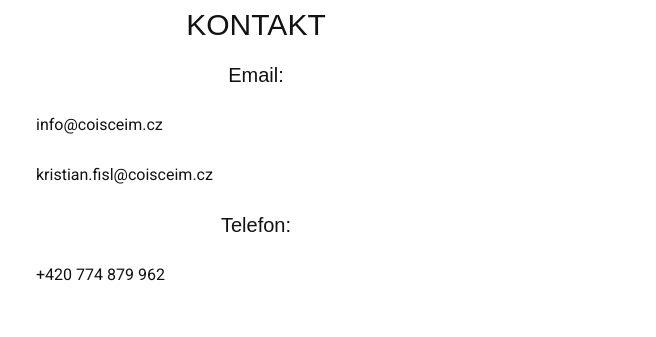
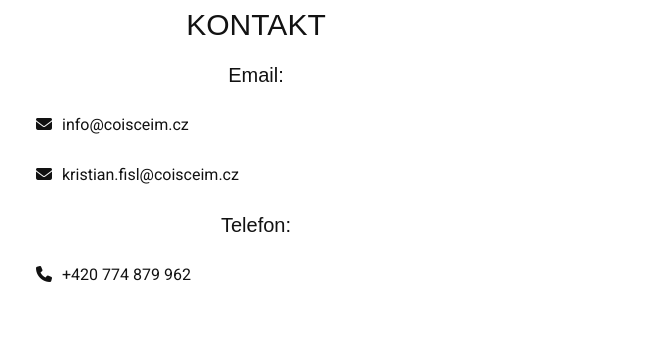
Before and after one commit to hamags/zaverecny_projekt, an Eleventy site: page kontakt.html in a window 1280 px wide. Shown: the part 150-487 px from the top of the page, 624-1280 px from the left. Built offline with nearby package versions, Linux system fonts and the light colour scheme; Eleventy itself is replaced by a stand-in of ours; files that its build step writes are made by us from their sources; a web font is replaced by a local one.

Commit message:
kontakt-ikonky

```diff
--- a/kontakt.html
+++ b/kontakt.html
@@ -9,13 +9,13 @@ title: Kontakt
 
         <div class="email">
             <h2>Email:</h2>
-                <a href="mailto:info@coisceim.cz">info@coisceim.cz</a>
-                <a href="mailto:kristian.fisl@coisceim.cz">kristian.fisl@coisceim.cz</a>
+            <a href="mailto:info@coisceim.cz"> <i class="fa-solid fa-envelope"></i>info@coisceim.cz</a>
+            <a href="mailto:kristian.fisl@coisceim.cz"><i class="fa-solid fa-envelope"></i>kristian.fisl@coisceim.cz</a>
         </div>
 
         <div class="telefon">
             <h2>Telefon:</h2>
-                <a href="tel:+420774879962">+420 774 879 962</a>
+            <a href="tel:+420774879962"><i class="fa-solid fa-phone"></i>+420 774 879 962</a>
         </div>
 
         <div class="social">
--- a/scss/_contact.scss
+++ b/scss/_contact.scss
@@ -23,6 +23,16 @@
 .contact-right .social {
     display: flex;
 
+}
+
+.contact-right {
+    .fa-envelope{
+    padding-right: 10px;
+}
+
+    .fa-phone{
+        padding-right: 10px;
+    }
 }
 
 .contact-right .social a {
```
Also changed, not shown: galerie.html (+6 -6 lines), css/style.css, 1 other file.
